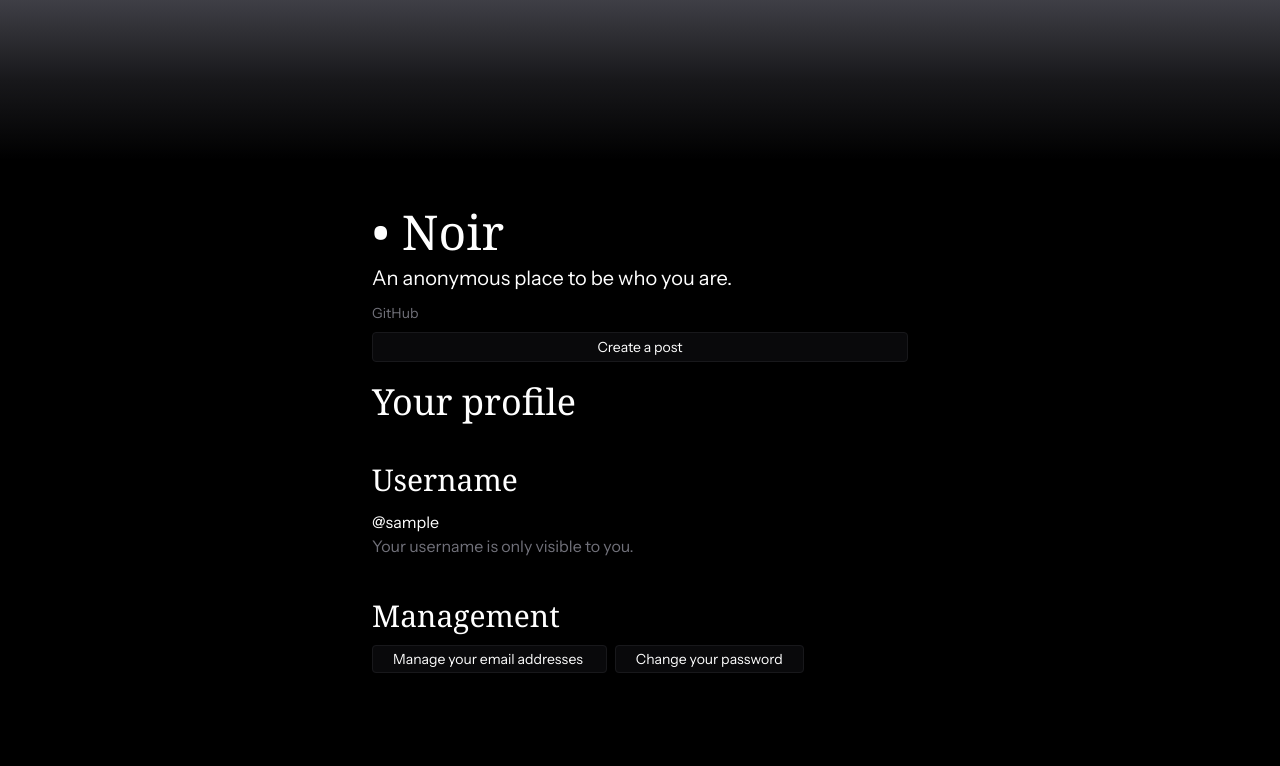
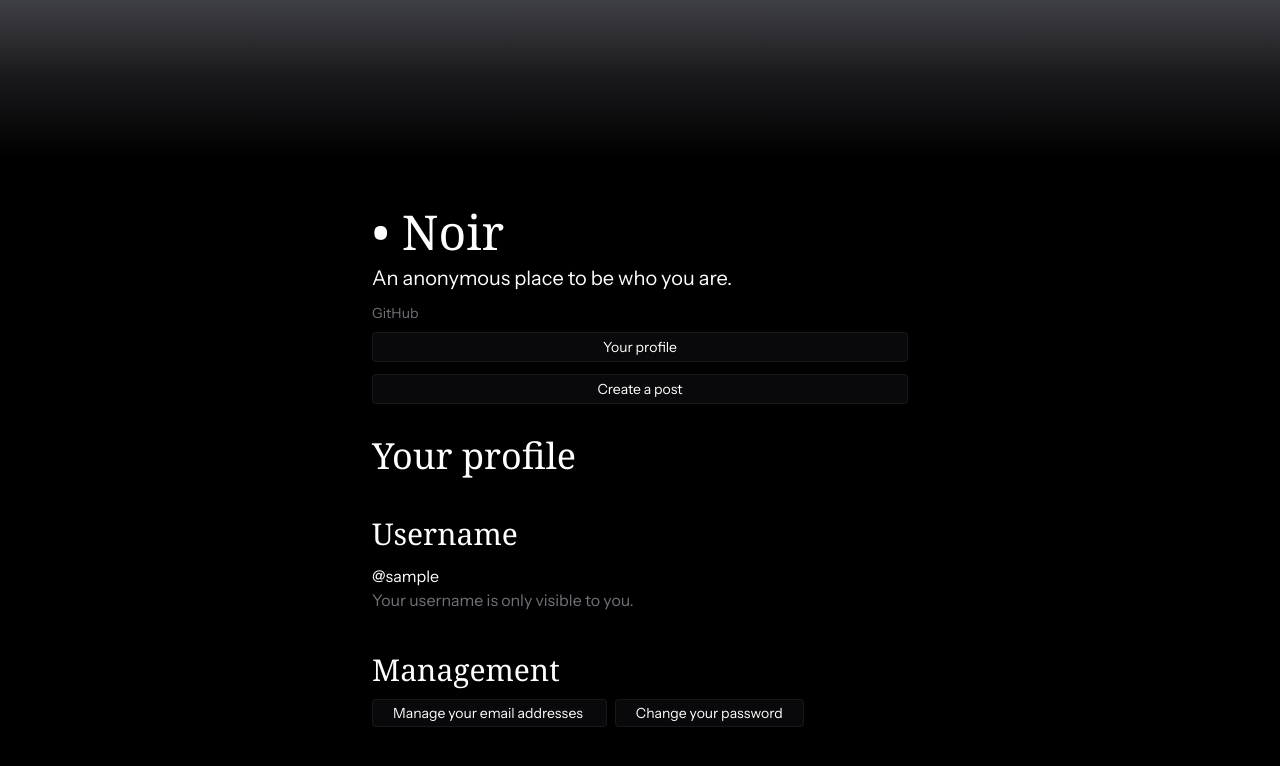
Before and after one commit to xtt28/noir, a Django app: page /accounts/profile in a window 1280 px wide. Shown: the top 766 px of the page. Run offline with Django 5.2, Linux system fonts and the light colour scheme; the visitor is signed in with stand-in values (Sample User, id 1); some web fonts are replaced.

Commit message:
Add "Your profile" link to header

```diff
--- a/noir/templates/components/header.html
+++ b/noir/templates/components/header.html
@@ -14,9 +14,15 @@
         </a>
     </div>
     {% if user.is_authenticated %}
-    <div class="space-y-3">
+    <div class="flex flex-col w-full space-y-3">
+        <a
+            class="w-full px-5 py-1 text-sm text-center transition border rounded bg-zinc-950 hover:bg-zinc-900 border-zinc-900"
+            href="{% url 'users:profile' %}"
+        >
+            {% trans "Your profile" %}
+        </a>
         <button
-            class="w-full px-5 py-1 text-sm transition border rounded bg-zinc-950 hover:bg-zinc-900 border-zinc-900"
+            class="w-full px-5 py-1 text-sm text-center transition border rounded bg-zinc-950 hover:bg-zinc-900 border-zinc-900"
             hx-get="{% url 'posts:create' %}"
             hx-swap="innerHTML"
             hx-target="#create-target"
```
Also changed, not shown: noir/static/css/out.css (+12 -21 lines).
